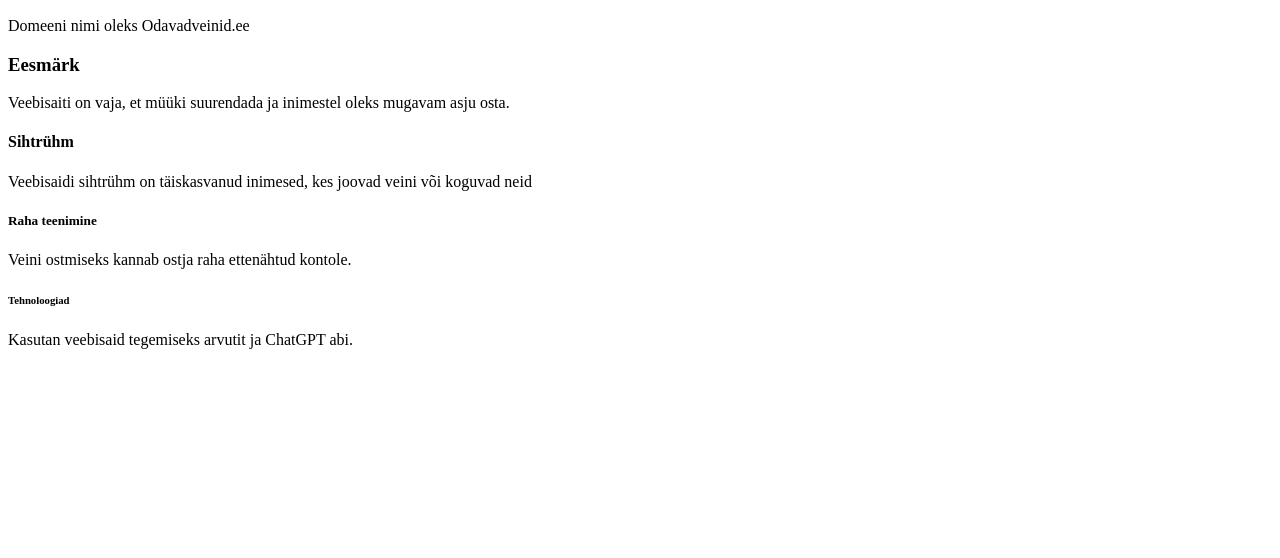
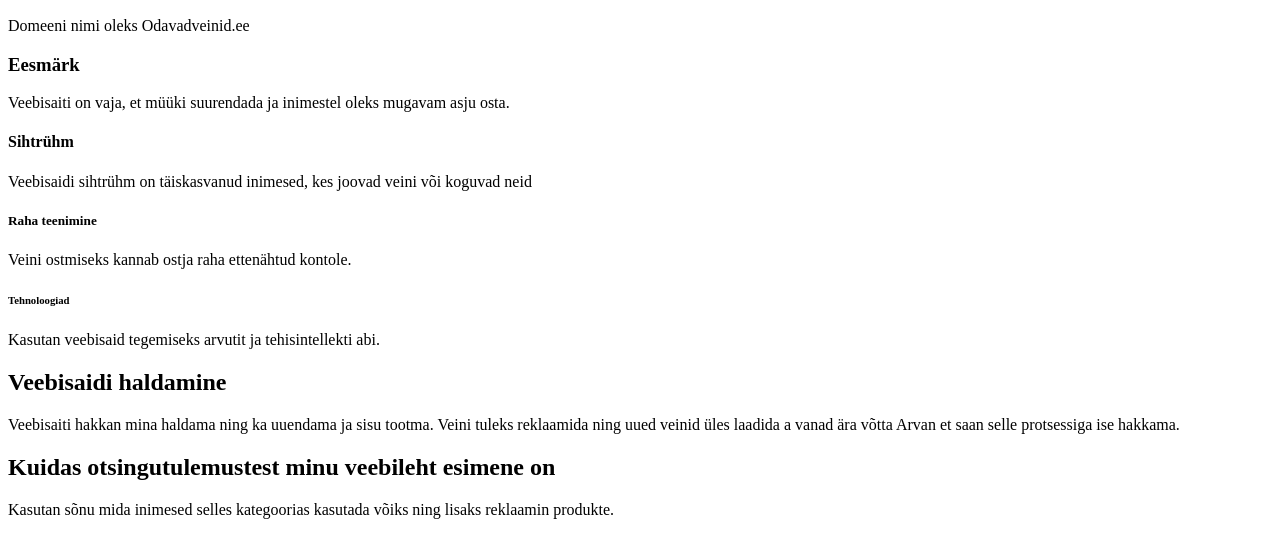
Before and after one commit to RichardMarcus-cyber/Projekti-plaan-, a plain HTML site: page index.html in a window 1280 px wide. Shown: the part 110-668 px from the top of the page. Drawn offline with Linux system fonts and the light colour scheme.

Commit message:
minu projekti plaan versioon n 1.0

```diff
--- a/index.html
+++ b/index.html
@@ -16,8 +16,12 @@
     <h5>Raha teenimine</h5>
     <p>Veini ostmiseks kannab ostja raha ettenähtud kontole.</p>
     <h6>Tehnoloogiad</h6>
-    <p>Kasutan veebisaid tegemiseks arvutit ja ChatGPT abi.</p>
-
+    <p>Kasutan veebisaid tegemiseks arvutit ja tehisintellekti abi.</p>
+    <h2>Veebisaidi haldamine</h2>
+    <p>Veebisaiti hakkan mina haldama ning ka uuendama ja sisu tootma. Veini tuleks reklaamida ning uued veinid üles laadida a vanad ära võtta Arvan et saan selle protsessiga ise hakkama. </p>
+    <h2>Kuidas otsingutulemustest minu veebileht esimene on</h2>
+    <p>Kasutan sõnu mida inimesed selles kategoorias kasutada võiks ning lisaks reklaamin produkte.</p>
+    <h2></h2>
 
 </body>
 </html>
```
